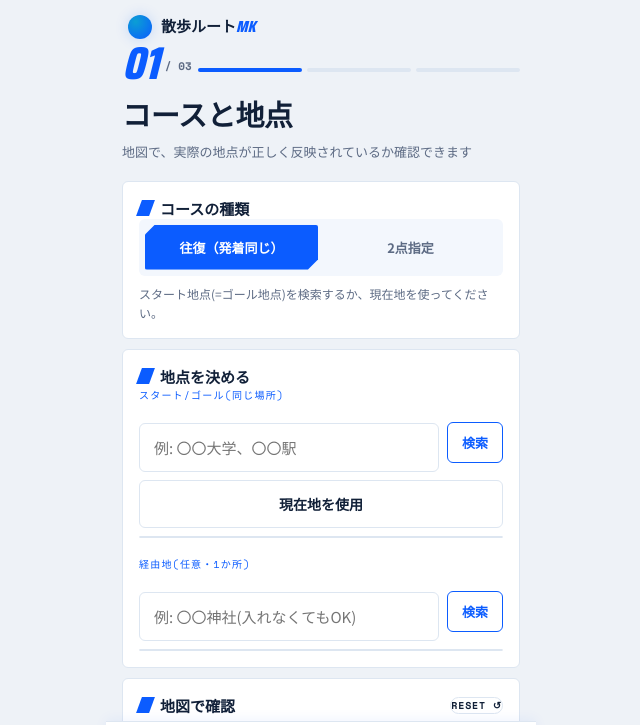
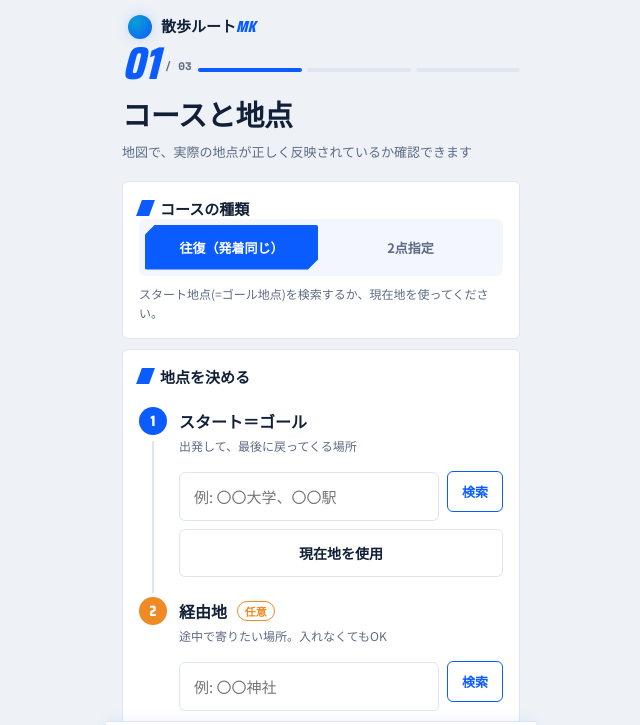
Before and after one commit to kotaro-dot/-kotaro-dot.github.io, a plain HTML site: page index.html in a window 1280 px wide. Both pictures are taken after a click on the button "往復（発着同じ）". Shown: the top 725 px of the page, without its empty margins (319-959 px from the left). Drawn offline with nearby package versions, Linux system fonts and the light colour scheme.

Commit message:
ui: numbered start/waypoint/goal steps in point entry

```diff
--- a/index.html
+++ b/index.html
@@ -243,6 +243,18 @@ main,#mainContent{flex:1;overflow-y:auto;padding:14px 22px 24px}
 .resultitem:last-child{border-bottom:none}
 .resultitem:hover{background:var(--surface-2)}
 .resultitem .name{font-weight:700;display:block;margin-bottom:2px}
+/* 地点入力: 番号付きの手順表示(1 スタート → 2 経由地 → 3 ゴール) */
+.pt-step{position:relative;padding-left:40px;margin-top:20px}
+.pt-step:not(.pt-last)::before{content:"";position:absolute;left:13px;top:34px;bottom:-16px;width:2px;background:var(--line)}
+.pt-head{display:flex;align-items:center;gap:8px;margin-left:-40px}
+.pt-badge{flex:0 0 28px;height:28px;border-radius:50%;display:flex;align-items:center;justify-content:center;font:800 15px var(--f-num);color:#fff;margin-right:4px}
+.pt-badge.pt-start{background:var(--accent)}
+.pt-badge.pt-via{background:#f08a24}
+.pt-badge.pt-goal{background:#1f4631}
+.pt-label{font-size:16px;font-weight:700;color:var(--ink)}
+.pt-label small{font-size:11px;font-weight:700;color:#f08a24;border:1px solid #f08a24;border-radius:999px;padding:1px 7px;margin-left:6px;vertical-align:2px}
+.pt-hint{font-size:12px;color:var(--ink-soft);margin-top:2px}
+#geoLoopResults:empty,#geoStartResults:empty,#geoGoalResults:empty,#geoViaResults:empty{display:none}
 #geoLoopResults,#geoStartResults,#geoGoalResults,#geoViaResults{border:1px solid var(--line);border-radius:var(--r);background:var(--surface);margin-top:8px}
 /* ポイントチップ */
 .pointchip{display:inline-block;font-size:11px;padding:4px 10px;border-radius:999px;background:var(--surface-2);border:1px solid var(--line);margin:3px}
@@ -584,9 +596,11 @@ button.ghost{border:1.5px solid var(--line);border-radius:999px;background:var(-
       <div class="card">
         <h2><span class="dot"></span>地点を決める</h2>
 
-        <div id="geoLoopBlock" class="geoblock">
-          <div class="tag" style="font-family:var(--f-mono);font-size:10px;letter-spacing:.12em;text-transform:uppercase;color:var(--accent)">スタート/ゴール(同じ場所)</div>
-          <div style="display:flex;gap:8px;margin-top:10px;align-items:center">
+        <!-- 往復モード: 1 スタート=ゴール -->
+        <div id="geoLoopBlock" class="geoblock pt-step">
+          <div class="pt-head"><span class="pt-badge pt-start">1</span><span class="pt-label">スタート＝ゴール</span></div>
+          <div class="pt-hint">出発して、最後に戻ってくる場所</div>
+          <div style="display:flex;gap:8px;margin-top:8px;align-items:center">
             <input type="text" id="geoLoopInput" style="flex:1;min-width:0;padding:13px 14px;border:1.5px solid var(--line);border-radius:var(--r);background:var(--surface);font-size:15px;outline:none;color:var(--ink)" placeholder="例: 〇〇大学、〇〇駅">
             <button id="geoLoopBtn" type="button" style="flex-shrink:0;padding:10px 14px;border:1.5px solid var(--accent);border-radius:var(--r);background:transparent;color:var(--accent);font-weight:700;font-size:13px;cursor:pointer;white-space:nowrap">検索</button>
           </div>
@@ -594,32 +608,39 @@ button.ghost{border:1.5px solid var(--line);border-radius:999px;background:var(-
           <div id="geoLoopResults"></div>
         </div>
 
-        <div id="geoTwoBlock" class="geoblock" style="display:none;">
-          <div class="tag" style="font-family:var(--f-mono);font-size:10px;letter-spacing:.12em;text-transform:uppercase;color:var(--accent)">スタート地点</div>
-          <div style="display:flex;gap:8px;margin-top:10px;align-items:center">
+        <!-- 2点指定: 1 スタート -->
+        <div id="geoTwoBlock" class="geoblock pt-step" style="display:none;">
+          <div class="pt-head"><span class="pt-badge pt-start">1</span><span class="pt-label">スタート</span></div>
+          <div class="pt-hint">出発する場所</div>
+          <div style="display:flex;gap:8px;margin-top:8px;align-items:center">
             <input type="text" id="geoStartInput" style="flex:1;min-width:0;padding:13px 14px;border:1.5px solid var(--line);border-radius:var(--r);background:var(--surface);font-size:15px;outline:none;color:var(--ink)" placeholder="例: 〇〇大学">
             <button id="geoStartBtn" type="button" style="flex-shrink:0;padding:10px 14px;border:1.5px solid var(--accent);border-radius:var(--r);background:transparent;color:var(--accent);font-weight:700;font-size:13px;cursor:pointer;white-space:nowrap">検索</button>
           </div>
           <button id="useCurrentLocStart" style="width:100%;margin-top:8px;padding:13px;border:1.5px solid var(--line);border-radius:var(--r);background:var(--surface);font-weight:700;font-size:14px;cursor:pointer;color:var(--ink);font-family:var(--f-jp)" type="button">現在地を使用</button>
           <div id="geoStartResults"></div>
-
-          <div class="tag" style="font-family:var(--f-mono);font-size:10px;letter-spacing:.12em;text-transform:uppercase;color:var(--accent)" style="margin-top:12px;">ゴール地点</div>
-          <div style="display:flex;gap:8px;margin-top:10px;align-items:center">
+        </div>
+
+        <!-- 2 経由地(任意・1か所) -->
+        <div id="geoViaBlock" class="geoblock pt-step pt-last">
+          <div class="pt-head"><span class="pt-badge pt-via">2</span><span class="pt-label">経由地 <small>任意</small></span></div>
+          <div class="pt-hint">途中で寄りたい場所。入れなくてもOK</div>
+          <div style="display:flex;gap:8px;margin-top:8px;align-items:center">
+            <input type="text" id="geoViaInput" style="flex:1;min-width:0;padding:13px 14px;border:1.5px solid var(--line);border-radius:var(--r);background:var(--surface);font-size:15px;outline:none;color:var(--ink)" placeholder="例: 〇〇神社">
+            <button id="geoViaBtn" type="button" style="flex-shrink:0;padding:10px 14px;border:1.5px solid var(--accent);border-radius:var(--r);background:transparent;color:var(--accent);font-weight:700;font-size:13px;cursor:pointer;white-space:nowrap">検索</button>
+          </div>
+          <button id="clearViaBtn" type="button" hidden style="width:100%;margin-top:8px;padding:11px;border:1.5px solid var(--line);border-radius:var(--r);background:var(--surface);font-weight:700;font-size:13px;cursor:pointer;color:var(--ink-soft);font-family:var(--f-jp)">経由地を消す</button>
+          <div id="geoViaResults"></div>
+        </div>
+
+        <!-- 2点指定: 3 ゴール -->
+        <div id="geoGoalBlock" class="geoblock pt-step pt-last" style="display:none;">
+          <div class="pt-head"><span class="pt-badge pt-goal">3</span><span class="pt-label">ゴール</span></div>
+          <div class="pt-hint">最後に着く場所</div>
+          <div style="display:flex;gap:8px;margin-top:8px;align-items:center">
             <input type="text" id="geoGoalInput" style="flex:1;min-width:0;padding:13px 14px;border:1.5px solid var(--line);border-radius:var(--r);background:var(--surface);font-size:15px;outline:none;color:var(--ink)" placeholder="例: 〇〇公園">
             <button id="geoGoalBtn" type="button" style="flex-shrink:0;padding:10px 14px;border:1.5px solid var(--accent);border-radius:var(--r);background:transparent;color:var(--accent);font-weight:700;font-size:13px;cursor:pointer;white-space:nowrap">検索</button>
           </div>
           <div id="geoGoalResults"></div>
-        </div>
-
-        <!-- 経由地(任意・1か所) -->
-        <div id="geoViaBlock" class="geoblock" style="margin-top:18px;">
-          <div class="tag" style="font-family:var(--f-mono);font-size:10px;letter-spacing:.12em;text-transform:uppercase;color:var(--accent)">経由地(任意・1か所)</div>
-          <div style="display:flex;gap:8px;margin-top:10px;align-items:center">
-            <input type="text" id="geoViaInput" style="flex:1;min-width:0;padding:13px 14px;border:1.5px solid var(--line);border-radius:var(--r);background:var(--surface);font-size:15px;outline:none;color:var(--ink)" placeholder="例: 〇〇神社(入れなくてもOK)">
-            <button id="geoViaBtn" type="button" style="flex-shrink:0;padding:10px 14px;border:1.5px solid var(--accent);border-radius:var(--r);background:transparent;color:var(--accent);font-weight:700;font-size:13px;cursor:pointer;white-space:nowrap">検索</button>
-          </div>
-          <button id="clearViaBtn" type="button" hidden style="width:100%;margin-top:8px;padding:11px;border:1.5px solid var(--line);border-radius:var(--r);background:var(--surface);font-weight:700;font-size:13px;cursor:pointer;color:var(--ink-soft);font-family:var(--f-jp)">経由地を消す</button>
-          <div id="geoViaResults"></div>
         </div>
       </div>
 
@@ -1313,16 +1334,16 @@ function updateChips(){
     c.textContent = (mode==='loop' ? 'スタート/ゴール: ' : 'スタート: ') + startPoint.lat.toFixed(5) + ', ' + startPoint.lng.toFixed(5);
     box.appendChild(c);
   }
+  if (viaPoint){
+    const c = document.createElement('span');
+    c.className = 'pointchip';
+    c.textContent = '経由地: ' + viaPoint.lat.toFixed(5) + ', ' + viaPoint.lng.toFixed(5);
+    box.appendChild(c);
+  }
   if (mode==='twopoint' && goalPoint){
     const c = document.createElement('span');
     c.className = 'pointchip';
     c.textContent = 'ゴール: ' + goalPoint.lat.toFixed(5) + ', ' + goalPoint.lng.toFixed(5);
-    box.appendChild(c);
-  }
-  if (viaPoint){
-    const c = document.createElement('span');
-    c.className = 'pointchip';
-    c.textContent = '経由地: ' + viaPoint.lat.toFixed(5) + ', ' + viaPoint.lng.toFixed(5);
     box.appendChild(c);
   }
   const clearBtn = document.getElementById('clearViaBtn');
@@ -2329,6 +2350,9 @@ function setMode(newMode){
     : 'スタート地点とゴール地点をそれぞれ検索するか、現在地を使ってください。';
   document.getElementById('geoLoopBlock').style.display = (mode==='loop') ? 'block' : 'none';
   document.getElementById('geoTwoBlock').style.display = (mode==='twopoint') ? 'block' : 'none';
+  document.getElementById('geoGoalBlock').style.display = (mode==='twopoint') ? 'block' : 'none';
+  // 往復モードでは経由地が最後の手順なので、下へ伸びる線を消す
+  document.getElementById('geoViaBlock').classList.toggle('pt-last', mode==='loop');
   resetPoints();
 }
 document.getElementById('modeLoop').addEventListener('click', () => setMode('loop'));
```
